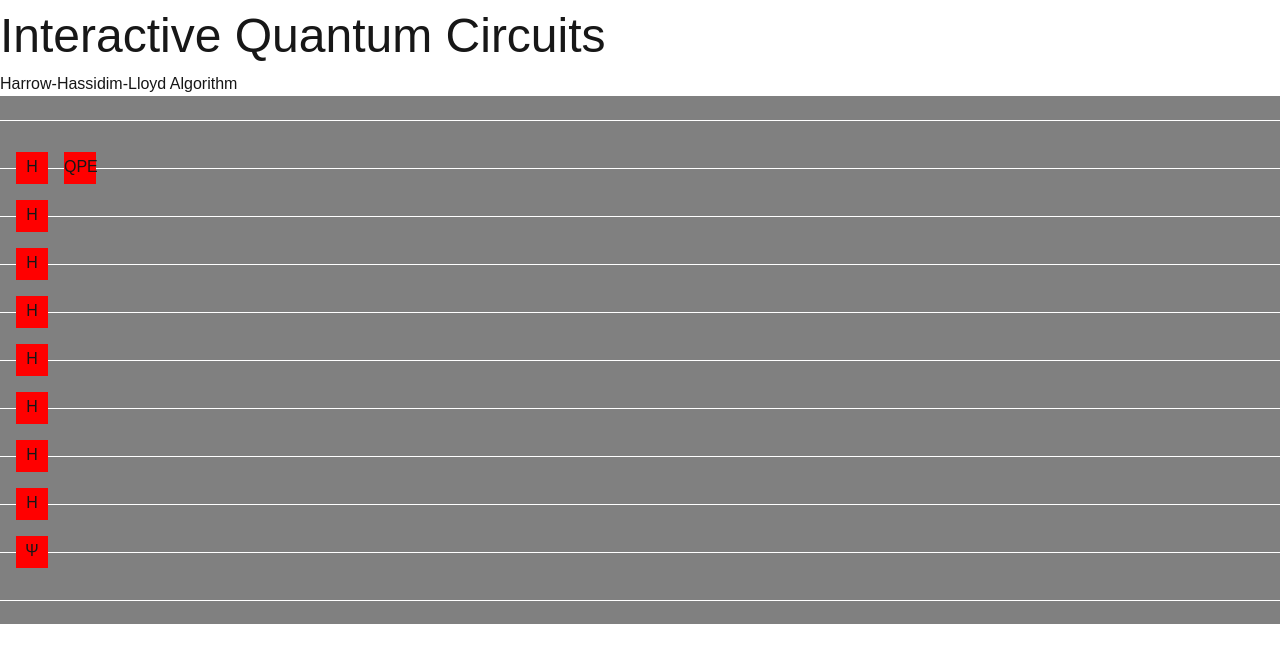
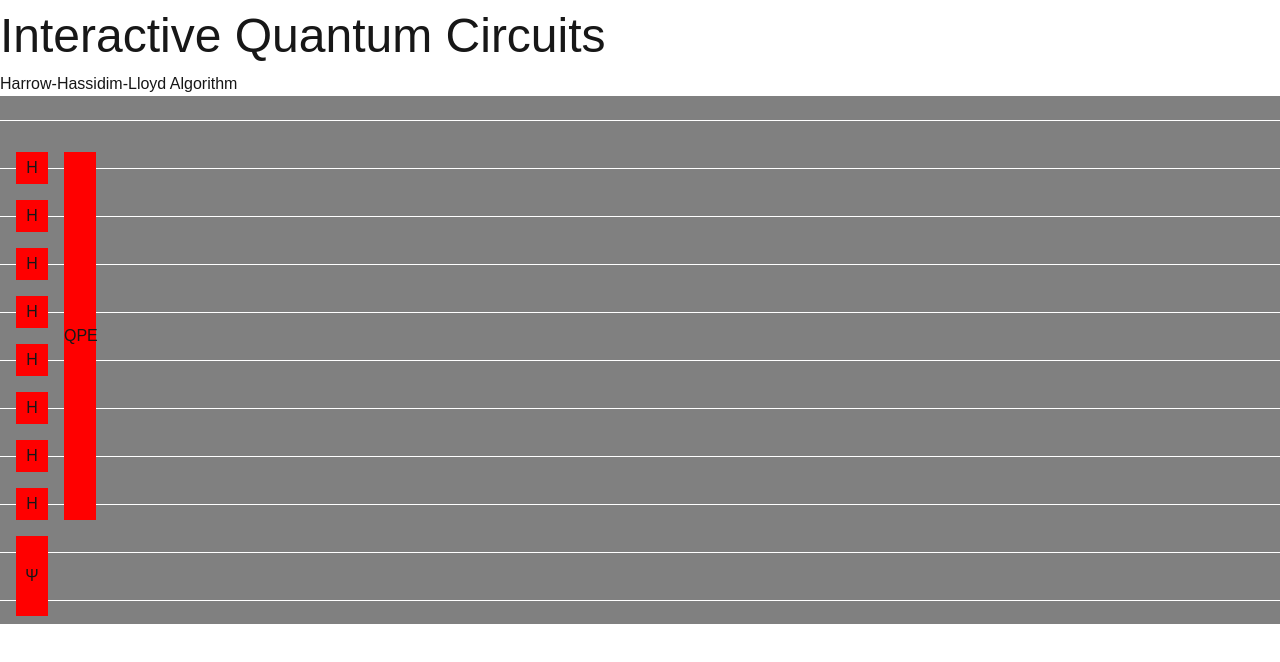
Before and after one commit to Monash-Emerging-Tech/quantum-computing-edu, a Next.js app in the folder quantum-computing-edu-next/: page / in a window 1280 px wide. Shown: the top 662 px of the page. Built offline with nearby package versions, Linux system fonts and the light colour scheme.

Commit message:
Make large gates span their entire qubit range
- Multi-qubit gates are now visually larger to span all of the qubits that they operate on.

```diff
--- a/quantum-computing-edu-next/app/components/circuit.module.css
+++ b/quantum-computing-edu-next/app/components/circuit.module.css
@@ -38,7 +38,7 @@
   /*margin-left: calc(var(--gate-size) / -2);*/
   margin-top: calc(var(--gate-size) / -2);
 
-  padding-top: 0.2em;
+  /*padding-top: 0.2em;*/
 
   text-align: center;
 }
--- a/quantum-computing-edu-next/app/components/circuit.tsx
+++ b/quantum-computing-edu-next/app/components/circuit.tsx
@@ -309,7 +309,8 @@ const GateComponent = ({
   timePosition: number
 }) => {
   const [lineSeparation, setLineSeparation] = useState(0);
-  const [gateMargin, setgateMargin] = useState(0);
+  const [gateWidth, setGateWidth] = useState(0);
+  const [gateMargin, setGateMargin] = useState(0);
 
   useEffect(() => {
     //const root = document.documentElement;
@@ -323,20 +324,26 @@ const GateComponent = ({
     // Calculate sizes (in em)
     const computedStyle = window.getComputedStyle(container);
     const lineSeparationStyle = parseFloat(computedStyle.getPropertyValue("--qubit-line-margin"));
+    const gateWidthStyle = parseFloat(computedStyle.getPropertyValue("--gate-size"));
     const gateMarginStyle = parseFloat(computedStyle.getPropertyValue("--gate-h-margin"));
 
     setLineSeparation(lineSeparationStyle);
-    setgateMargin(gateMarginStyle);
+    setGateWidth(gateWidthStyle);
+    setGateMargin(gateMarginStyle);
   }, []);
 
+  // Find gate position and vertical span
   const upperQubitPos = Math.min.apply(Math, gate.qubits.map(q => qubitPositions[q]));
   const lowerQubitPos = Math.max.apply(Math, gate.qubits.map(q => qubitPositions[q]));
+  const gateSize = lowerQubitPos - upperQubitPos + 1;
 
   return <div
     className={styles["circuit-gate"]}
     style={{
       top: (upperQubitPos+0.5)*lineSeparation*2 + "em",
-      left: (timePosition * gateMargin * 3 + 1) + "em"
+      left: (timePosition * gateMargin * 3 + 1) + "em",
+      height: ((gateSize - 1) * lineSeparation * 2 + gateWidth) + "em",
+      lineHeight: ((gateSize - 1) * lineSeparation * 2 + gateWidth) + "em",
     }}
   >{gate.name}</div>
 }
```
